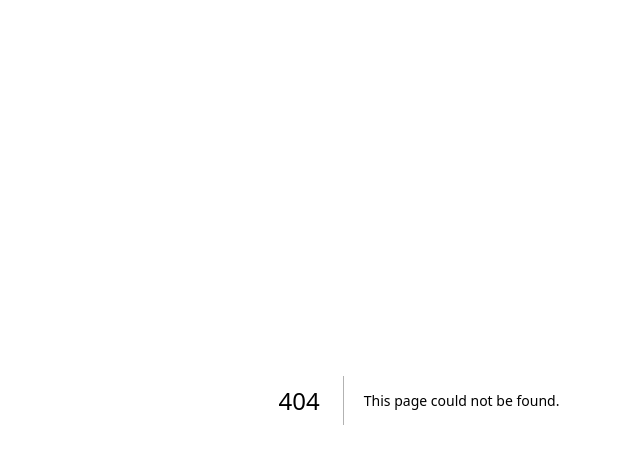
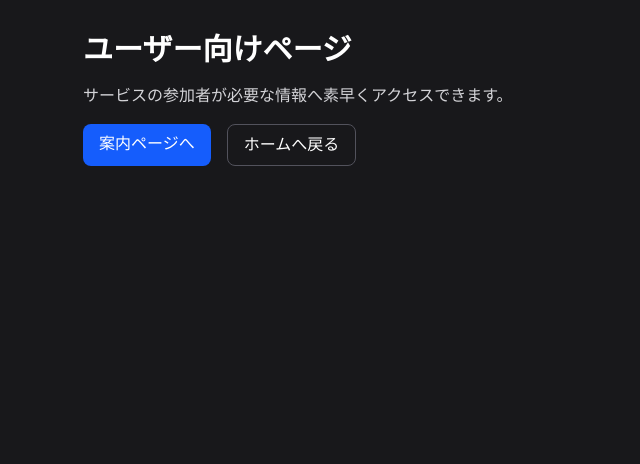
Before and after one commit to kimizuy/tech-world-hackathon-2025, a Next.js app: page /user in a window 1280 px wide. Before the commit this address had no page. Shown: the top 464 px of the page, without its empty margins (221-861 px from the left). Built offline with nearby package versions, Linux system fonts and the light colour scheme.

Commit message:
画面遷移ページと料金ページの追加

```diff
--- /dev/null
+++ b/src/app/gov/guide/page.tsx
@@ -0,0 +1,20 @@
+import Link from "next/link";
+
+export default function GovGuidePage() {
+  return (
+    <main className="min-h-screen bg-slate-900 text-white p-8">
+      <section className="mx-auto max-w-2xl space-y-4">
+        <h1 className="text-3xl font-bold">行政管理者向け案内</h1>
+        <p className="text-slate-300">
+          配信監視のチェックリストや緊急連絡手順、コンプライアンス確認事項などをここに記載します。
+        </p>
+        <Link
+          href="/gov"
+          className="inline-flex rounded-lg border border-slate-600 px-4 py-2 font-medium hover:border-slate-400"
+        >
+          管理者ページへ戻る
+        </Link>
+      </section>
+    </main>
+  );
+}
--- /dev/null
+++ b/src/app/gov/page.tsx
@@ -0,0 +1,28 @@
+import Link from "next/link";
+
+export default function GovPage() {
+  return (
+    <main className="min-h-screen bg-slate-900 text-white p-8">
+      <section className="mx-auto max-w-2xl space-y-4">
+        <h1 className="text-3xl font-bold">行政管理者向けページ</h1>
+        <p className="text-slate-300">
+          自治体職員向けに運用ポリシーとモニタリングリンクをまとめています。
+        </p>
+        <div className="flex flex-wrap gap-4">
+          <Link
+            href="/gov/guide"
+            className="rounded-lg bg-emerald-600 px-4 py-2 font-medium hover:bg-emerald-500"
+          >
+            案内ページへ
+          </Link>
+          <Link
+            href="/"
+            className="rounded-lg border border-slate-600 px-4 py-2 font-medium hover:border-slate-400"
+          >
+            ホームへ戻る
+          </Link>
+        </div>
+      </section>
+    </main>
+  );
+}
--- a/src/app/page.tsx
+++ b/src/app/page.tsx
@@ -1,5 +1,6 @@
 "use client";
 
+import Link from "next/link";
 import { useState } from "react";
 import { useRouter } from "next/navigation";
 
@@ -68,6 +69,27 @@ export default function HomePage() {
             Join Room
           </button>
         </form>
+
+        <div className="mt-10 space-y-3">
+          <Link
+            href="/user"
+            className="block w-full rounded-lg bg-zinc-800 py-2 text-center font-medium text-white hover:bg-zinc-700"
+          >
+            ユーザー向けページへ
+          </Link>
+          <Link
+            href="/gov"
+            className="block w-full rounded-lg bg-zinc-800 py-2 text-center font-medium text-white hover:bg-zinc-700"
+          >
+            行政管理者向けページへ
+          </Link>
+          <Link
+            href="/pricing"
+            className="block w-full rounded-lg bg-zinc-800 py-2 text-center font-medium text-white hover:bg-zinc-700"
+          >
+            料金ページへ
+          </Link>
+        </div>
       </div>
     </main>
   );
--- /dev/null
+++ b/src/app/pricing/page.tsx
@@ -0,0 +1,7 @@
+export default function PricingPage() {
+  return (
+    <main className="p-8">
+      <h1 className="text-3xl font-bold">料金ページ</h1>
+    </main>
+  );
+}
--- /dev/null
+++ b/src/app/user/guide/page.tsx
@@ -0,0 +1,20 @@
+import Link from "next/link";
+
+export default function UserGuidePage() {
+  return (
+    <main className="min-h-screen bg-zinc-900 text-white p-8">
+      <section className="mx-auto max-w-2xl space-y-4">
+        <h1 className="text-3xl font-bold">ユーザー向け案内</h1>
+        <p className="text-zinc-300">
+          このページではイベント参加方法や推奨デバイス、配信ルームへのアクセス手順などを順番に紹介します。
+        </p>
+        <Link
+          href="/user"
+          className="inline-flex rounded-lg border border-zinc-600 px-4 py-2 font-medium hover:border-zinc-400"
+        >
+          ユーザーページへ戻る
+        </Link>
+      </section>
+    </main>
+  );
+}
--- /dev/null
+++ b/src/app/user/page.tsx
@@ -0,0 +1,28 @@
+import Link from "next/link";
+
+export default function UserPage() {
+  return (
+    <main className="min-h-screen bg-zinc-900 text-white p-8">
+      <section className="mx-auto max-w-2xl space-y-4">
+        <h1 className="text-3xl font-bold">ユーザー向けページ</h1>
+        <p className="text-zinc-300">
+          サービスの参加者が必要な情報へ素早くアクセスできます。
+        </p>
+        <div className="flex flex-wrap gap-4">
+          <Link
+            href="/user/guide"
+            className="rounded-lg bg-blue-600 px-4 py-2 font-medium hover:bg-blue-500"
+          >
+            案内ページへ
+          </Link>
+          <Link
+            href="/"
+            className="rounded-lg border border-zinc-600 px-4 py-2 font-medium hover:border-zinc-400"
+          >
+            ホームへ戻る
+          </Link>
+        </div>
+      </section>
+    </main>
+  );
+}
```
Also changed, not shown: 1 other file (tests, documents, lock files or other folders).
